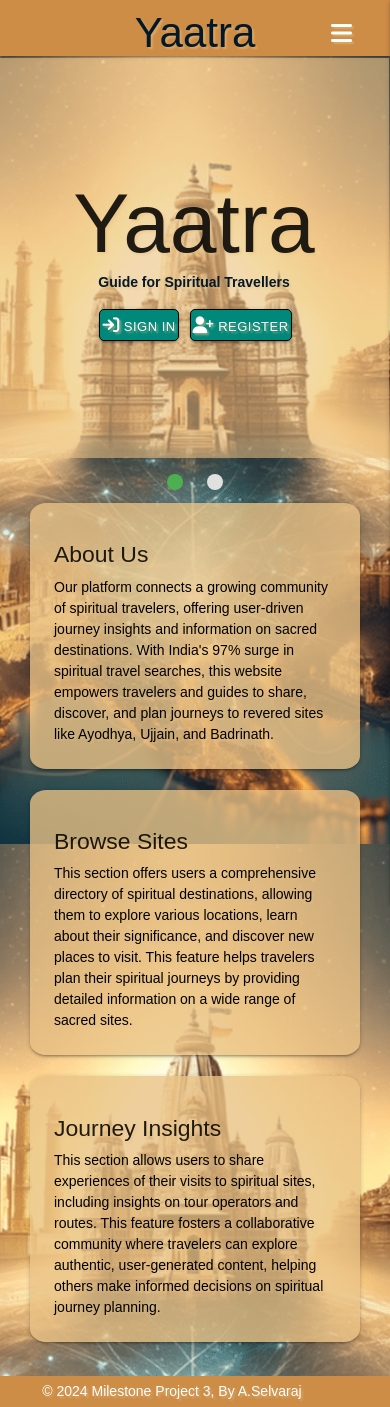
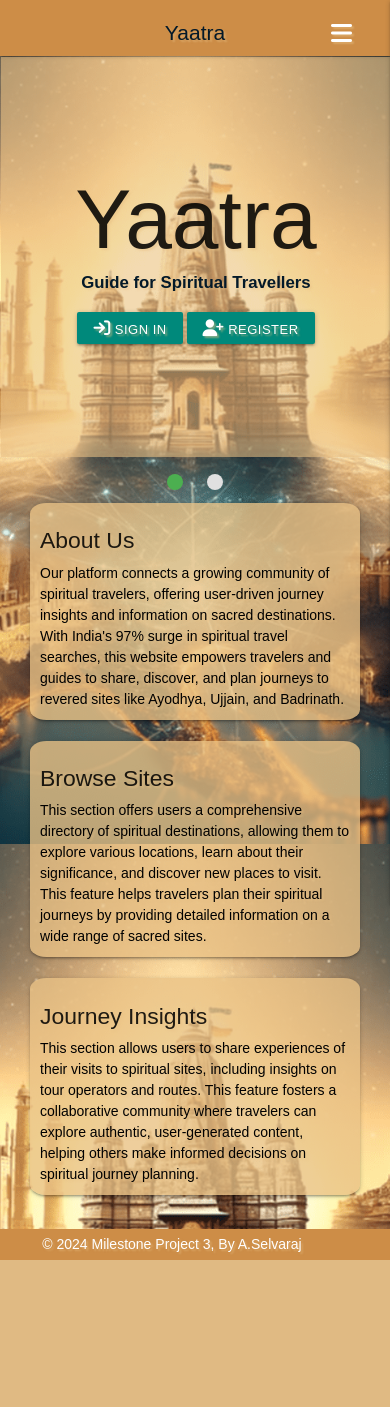
Before and after one commit to ashwinsel/Milestone-Project-3-Yatra, a Flask app: page / in a window 390 px wide. After the commit the page ends 1260 px from the top, so only its background shows below. Run offline with Flask 3, Linux system fonts and the light colour scheme; data that the repository does not hold is empty; some libraries are stand-ins or nearby versions; some web fonts are replaced.

Commit message:
Group CSS by common styles for body and button, Add Media Queries to fix bugs on smaller and very large screens

```diff
--- a/app.py
+++ b/app.py
@@ -6,6 +6,7 @@ from flask_pymongo import PyMongo
 from bson.objectid import ObjectId
 from datetime import datetime
 from werkzeug.security import generate_password_hash, check_password_hash
+
 if os.path.exists("env.py"):
     import env
 
@@ -72,8 +73,7 @@ def login():
             if check_password_hash(
                 existing_user["password"], request.form.get("password")):
                     session["user"] = request.form.get("username").lower()
-                    flash("You are Sucessfully Logged In! as, {}".format(
-                        request.form.get("username")))
+                    flash(f"You are successfully logged in as, {request.form.get('username')}")
                     return redirect(url_for("profile", username=session["user"]))
             else:
                 flash("Incorrect Username and/or Password")
--- a/static/css/style.css
+++ b/static/css/style.css
@@ -1,15 +1,41 @@
 @import url('https://fonts.cdnfonts.com/css/lord-spirit');
 @import url('https://fonts.cdnfonts.com/css/lumanosimo');
 
-nav .brand-logo {
-  font-family: 'Lord Spirit', sans-serif;
-  color: #031929;
-  font-size: 3em;
+/* Global Styles */
+body, button {
+    font-family: 'Lumanosimo', sans-serif;
+    text-shadow: 2px 2px 2px rgba(234, 194, 134, 0.5);
+    display: flex;
+    min-height: 100vh;
+    flex-direction: column;
 }
 
-.nav-wrapper{
+main {
+    flex: 1 0 auto;
+}
+
+h1 {
+    line-height: 25%;
+}
+
+button {
+    margin: 2px 2px 1px 5px;
+    padding: 2px 2px 2px;
+    border-radius: 5px;
+    border: black solid 1px;
+    line-height: 25px;
+}
+
+/* Navigation Styles */
+.nav-wrapper, .page-footer {
     background-color: #CD8D47;
     padding: 5px 20px 5px 25px;
+}
+
+nav .brand-logo {
+    font-family: 'Lord Spirit', sans-serif;
+    color: #031929;
+    font-size: 3em;
 }
 
 nav ul a {
@@ -17,16 +43,27 @@ nav ul a {
     font-weight: 600;
 }
 
-.banner-text{
+/* Banner Styles */
+.banner {
+    background-color: rgba(234, 194, 134, 0.579);
+    text-align: center;
+    margin: 2px 2px 2px -1px;
+    display: flex;
+    flex-direction: column;
+    justify-content: center;
+    align-items: center;
+    width: 100%;
+    position: relative;
+    z-index: 3;
+}
+
+.banner-text {
     font-family: 'Lumanosimo', sans-serif;
     font-weight: bold;
     color: #031929;
 }
 
-h1{
-    line-height: 25%;
-}
-
+/* Main Section Styles */
 .main {
     background-image: url("../img/main-img-2.png");
     background-position: center center;
@@ -36,84 +73,74 @@ h1{
     background-color: #CD8D47;
 }
 
-.card-panel{
-    background-color: #EAC286;
+/* Card and Collapsible Styles */
+.card-panel, .collapsible-body, .grid-item {
+    background-color: rgba(234, 194, 134, 0.779);
+    border-radius: 5%;
 }
 
-/* Slider Styles */
-.banner {
-    background-color: rgba(234, 194, 134, 0.579);
-    text-align: center;
-    margin: 2px 2px 2px -1px; /* Adjusted margin to add a bit of border */
-    display: flex;
-    width: 100%;
-    flex-direction: column;
-    justify-content: center;
-    align-items: center;
-    position: relative; /* Position relative to manage content stacking */
-    z-index: 3; /* Ensure banner content is on top of the overlay */
+.collapsible-header {
+    border: 1px solid black;
+    margin-bottom: 5px;
 }
 
-/* footer styles */
-body {
-    display: flex;
-    min-height: 100vh;
-    flex-direction: column;
-    font-family: 'Lumanosimo', sans-serif;
-    text-shadow: 2px 2px 2px rgba(234, 194, 134, 0.5);
-  }
+.collapsible-header h6 {
+    line-height: 18%;
+}
 
-  main {
-    flex: 1 0 auto;
-  }
+/* Footer Styles */
+.page-footer {
+    background-color: #CD8D47;
+}
 
-  .card-panel{
-    border-radius: 5%;
-    background-color: rgba(234, 194, 134, 0.779);
+/* Insights Page Grid Styles */
+.grid-container {
+    display: grid;
+    grid-template-columns: repeat(auto-fill, minmax(300px, 1fr));
+    gap: 10px;
+}
 
-  }
+.grid-item {
+    border: 1px solid #ddd;
+    padding: 15px;
+}
 
-  .collapsible-header{
-    border: 1px solid black;
-    margin-bottom: 5px;
+/* Media Queries */
+@media (max-width: 768px) {
+    nav .brand-logo {
+        font-size: 2em;
+    }
 
-  }
+    .banner {
+        margin: 1px;
+        padding: 10px;
+    }
 
-  .collapsible-header h6 {
-    line-height: 18%;
-  }
+    button {
+        font-size: 0.9em;
+        padding: 1px;
+    }
+}
 
-  .collapsible-body{
-    background-color: rgba(234, 194, 134, 0.8);
-  }
+@media (max-width: 480px) {
+    nav .brand-logo {
+        font-size: 1.5em;
+    }
 
-  .page-footer{
-    background-color: #CD8D47;
-    padding: 5px 20px 5px 25px;
-  }
+    .banner-text {
+        font-size: 1.2em;
+    }
 
-  button {
-    font-family: 'Lumanosimo', sans-serif;
-    text-shadow: 2px 2px 2px rgba(234, 194, 134, 0.5);
-  }
+    .card-panel, .grid-item {
+        padding: 10px;
+    }
 
-  .btn-xsmall, .btn, .btn-small {
-    margin: 2px 2px 1px 5px;
-    padding: 2px 2px 2px;
-    border-radius: 5px;
-    border: black solid 1px;
-    line-height: 25px;
-  }
+    button {
+        font-size: 0.8em;
+        padding: 0.5px;
+    }
 
-/* Insights page styles for grid */
-.grid-container {
-  display: grid;
-  grid-template-columns: repeat(auto-fill, minmax(300px, 1fr));
-  gap: 10px;
+    .grid-container {
+        grid-template-columns: 1fr;
+    }
 }
-.grid-item {
-  border: 1px solid #ddd;
-  padding: 15px;
-  border-radius: 5%;
-  background-color: rgba(234, 194, 134, 0.779);
-}
```
